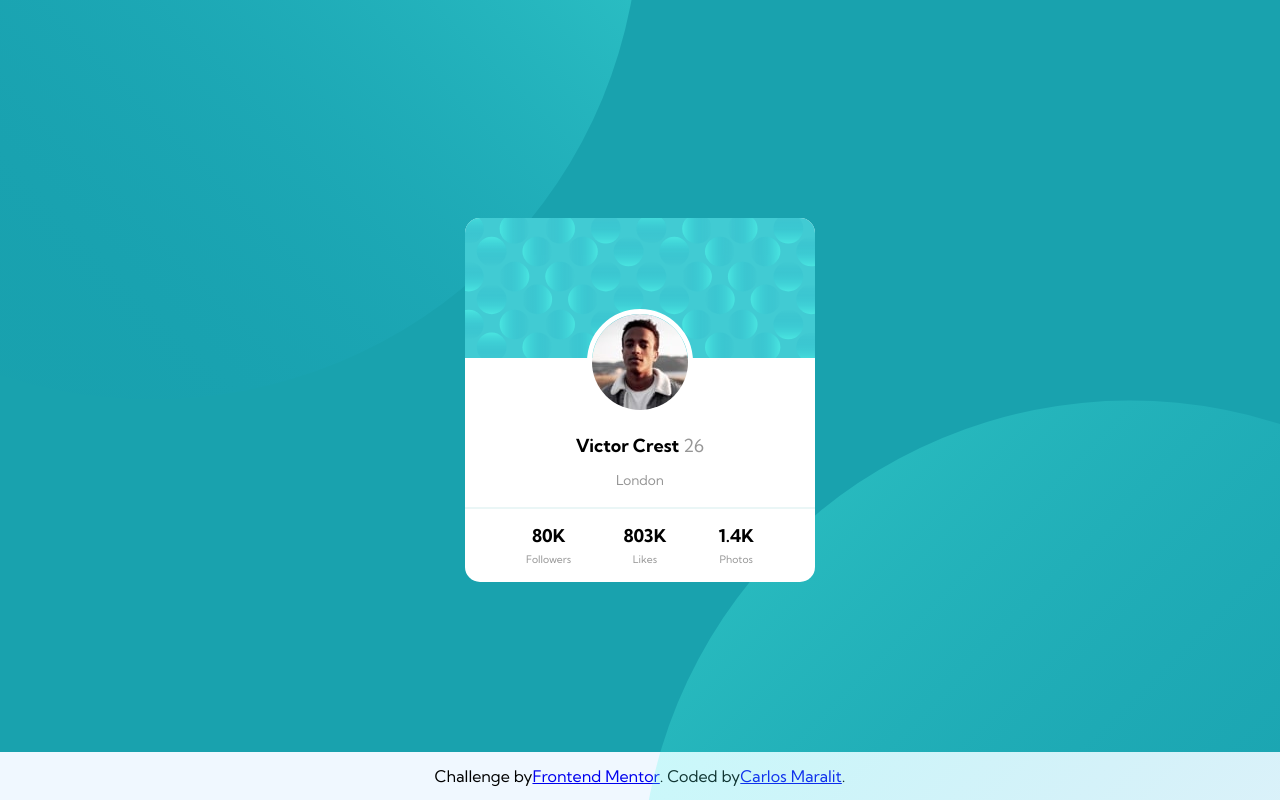
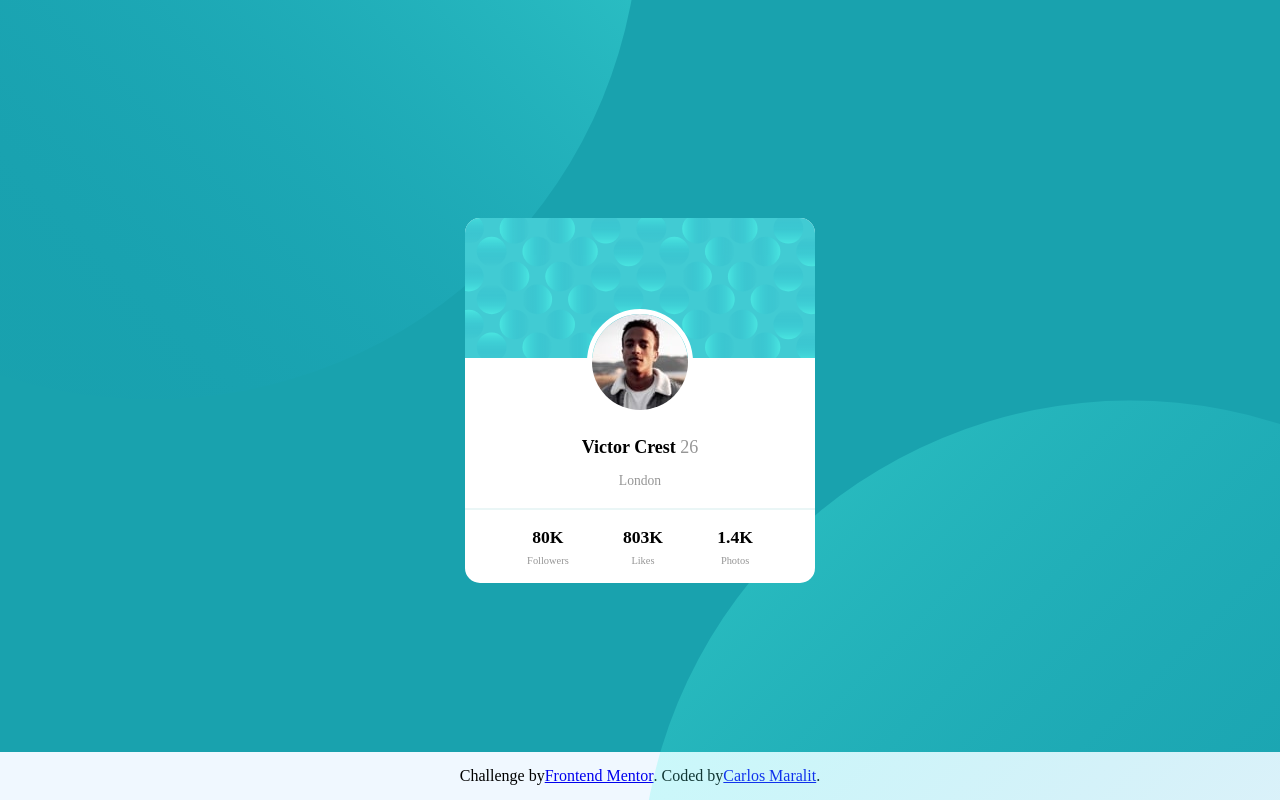
Before and after one commit to KiraWatanabe2/FirstChallenge_002, a plain HTML site: page index.html in a window 1280 px wide. Drawn offline with Linux system fonts and the light colour scheme.

Commit message:
Update style.css

```diff
--- a/css/style.css
+++ b/css/style.css
@@ -2,7 +2,6 @@
 body{
   margin: 0;
   padding: 0;
-  font-family: 'Kumbh Sans', sans-serif;
 }
 
 p,span{
```
